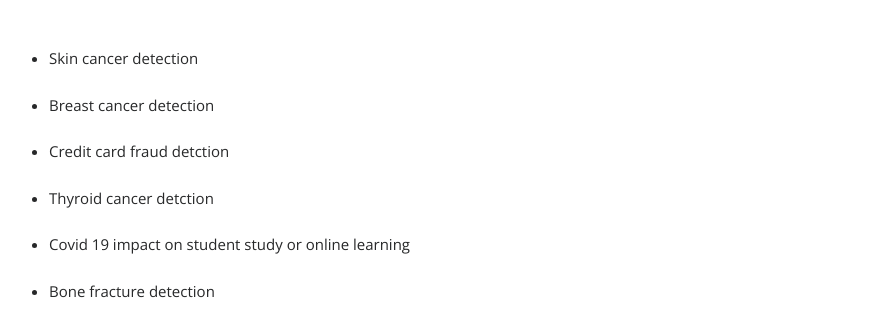
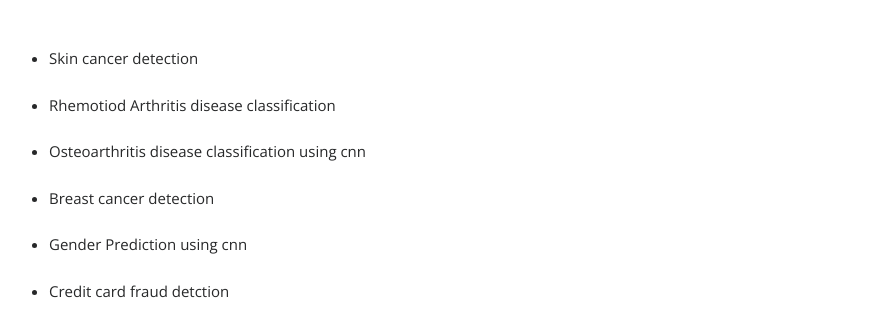
Before and after one commit to dgoyal607/finalyearproject, a plain HTML site: page finalyearproject/index.html in a window 1280 px wide. Shown: the part 482-800 px from the top of the page, without its empty margins (33-922 px from the left). Drawn offline with nearby package versions, Linux system fonts and the light colour scheme.

Commit message:
Update index.html

```diff
--- a/finalyearproject/index.html
+++ b/finalyearproject/index.html
@@ -82,7 +82,13 @@
             <ul>
                 <li>Skin cancer detection</li>
                 <br>
+                <li>Rhemotiod Arthritis disease classification</li>
+                <br>
+                <li>Osteoarthritis disease classification using cnn</li>
+                <br>
                 <li>Breast cancer detection</li>
+                <br>
+                <li>Gender Prediction using cnn</li>
                 <br>
                 <li>Credit card fraud detction</li>
                 <br>
```
